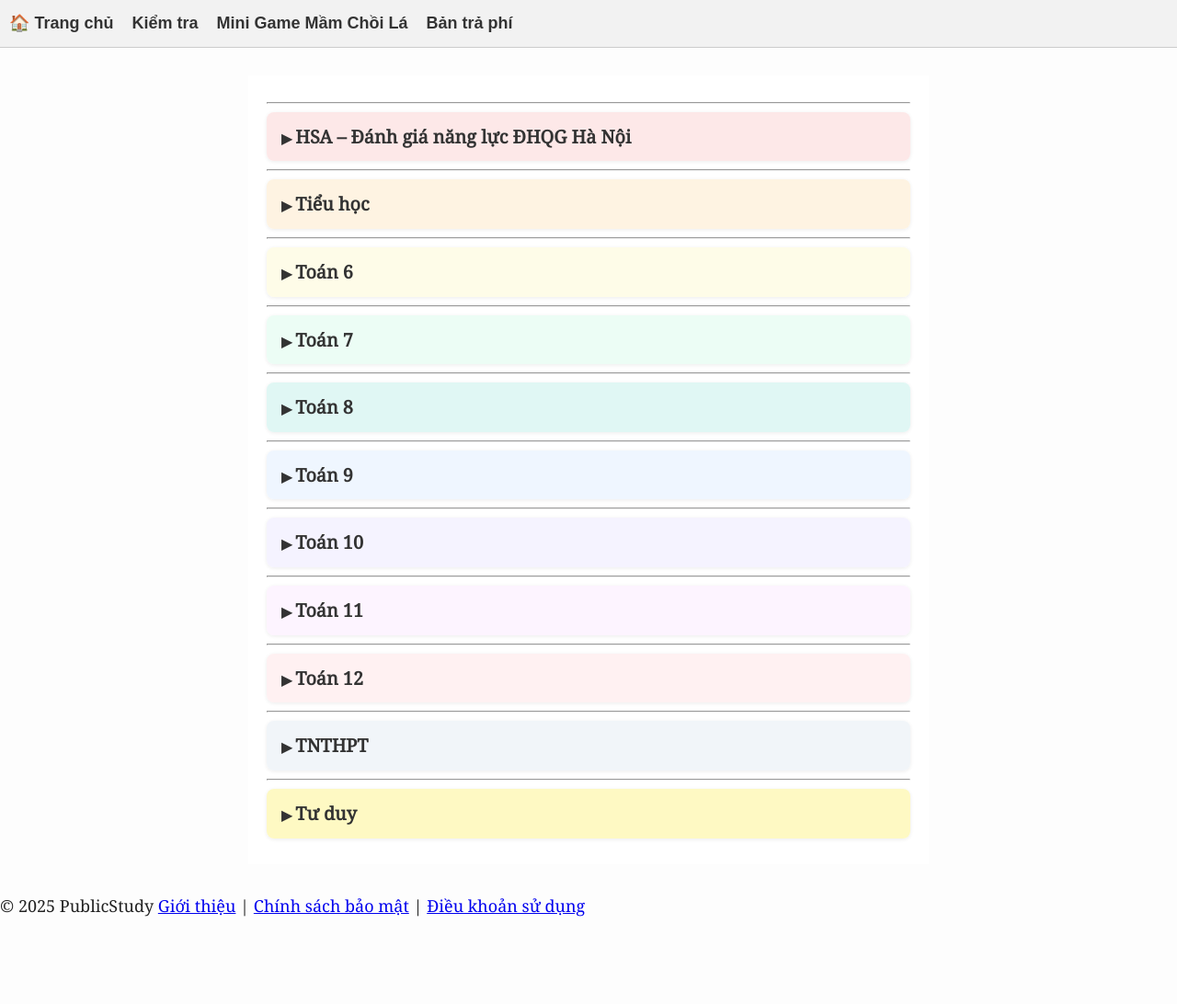
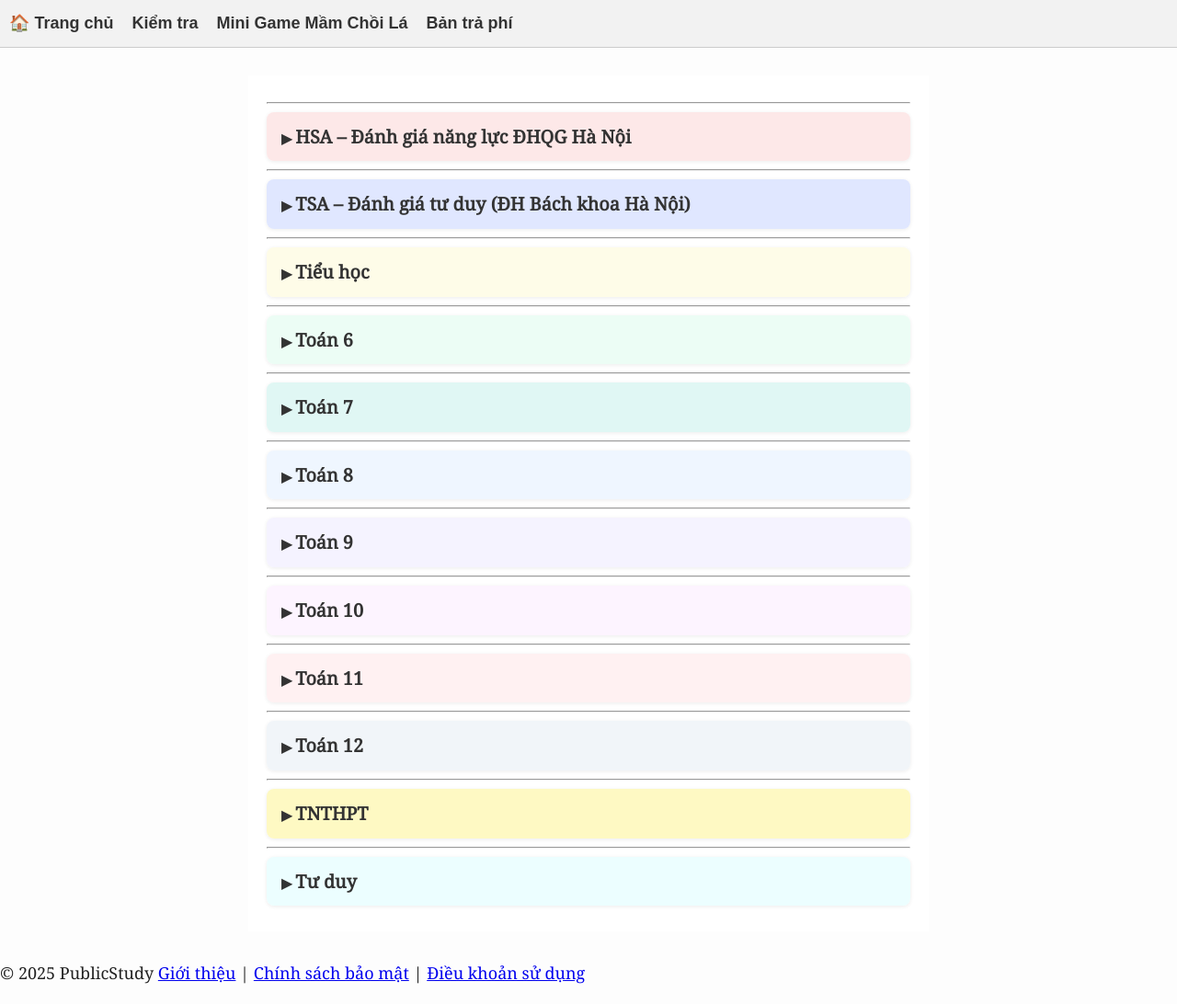
Before and after one commit to NguyenMuoiVN1988/publicstudyrepo, a Jekyll site: the page built from index.md, in a window 1280 px wide and 1092 px high. Shown: the whole window at 92% size. Built offline with Jekyll 4.4.1, drawn with Linux system fonts in a browser that asks for light colours; part of the change alters nothing that is shown.

Commit message:
move TSA lên sau HSA

```diff
--- a/index.md
+++ b/index.md
@@ -41,6 +41,7 @@ details:nth-of-type(8)  > summary { background: #fdf4ff; } /* Toán 12   – tí
 details:nth-of-type(9)  > summary { background: #fff1f2; } /* TNTHPT    – đỏ hồng    */
 details:nth-of-type(10) > summary { background: #f1f5f9; } /* Tư duy    – xám xanh   */
 details:nth-of-type(11) > summary { background: #fef9c3; } /* mục thứ 11 – vàng kem  */
+details:nth-of-type(12) > summary { background: #ecfeff; } /* mục thứ 12 – xanh băng  */
 
 /* Khi mở ra: nền trắng, chữ đen */
 details[open] > summary {
@@ -191,6 +192,31 @@ details > div {
 - [Bài giảng: Lý thuyết và ví dụ có lời giải](HSA/CDOnTap/CD25/CD25.html)
 - [Trắc nghiệm – Đề ôn tập số 01 (15 câu)](HSA/CDOnTap/CD25/TestCD25Part1.html)
 - [Trắc nghiệm – Đề ôn tập số 02 (15 câu)](HSA/CDOnTap/CD25/TestCD25Part2.html)
+
+</div>
+</details>
+
+---
+
+<details>
+<summary style="background:#e0e7ff;">TSA – Đánh giá tư duy (ĐH Bách khoa Hà Nội)</summary>
+<div markdown="1">
+
+**Luyện tập Tư duy Toán học** — tự chấm điểm, có lời giải; gồm cả dạng **kéo–thả** như bài thi trên máy.
+
+> 📐 **[Trang tổng hợp luyện tập TSA](TSA/2026/index.html)** — chọn nhanh các bài luyện theo chủ đề và bài luyện tổng hợp.
+
+*Luyện theo chủ đề*
+- [Chủ đề 1: Đại số](TSA/2026/CD1.html)
+- [Chủ đề 2: Số học](TSA/2026/CD2.html)
+- [Chủ đề 3: Giải tích](TSA/2026/CD3.html)
+- [Chủ đề 4: Hình học](TSA/2026/CD4.html)
+- [Chủ đề 5: Xác suất và thống kê](TSA/2026/CD5.html)
+
+*Bài luyện tổng hợp (định dạng đề)*
+- [Bài luyện định dạng minh hoạ (40 câu)](TSA/2026/DeMinhHoa.html)
+- [Bài luyện tổng hợp số 1 (40 câu)](TSA/2026/DeOnLuyen1.html)
+- [Bài luyện tổng hợp số 2 (40 câu)](TSA/2026/DeOnLuyen2.html)
 
 </div>
 </details>
@@ -466,22 +492,6 @@ details > div {
 <summary>Tư duy</summary>
 <div markdown="1">
 
-**Luyện tập Tư duy Toán học (định dạng TSA)**
-
-> 📐 **[Trang tổng hợp luyện tập TSA](TSA/2026/index.html)** — chọn nhanh các bài luyện theo chủ đề và bài luyện tổng hợp; có dạng **kéo–thả**, tự chấm điểm và lời giải.
-
-*Luyện theo chủ đề*
-- [Chủ đề 1: Đại số](TSA/2026/CD1.html)
-- [Chủ đề 2: Số học](TSA/2026/CD2.html)
-- [Chủ đề 3: Giải tích](TSA/2026/CD3.html)
-- [Chủ đề 4: Hình học](TSA/2026/CD4.html)
-- [Chủ đề 5: Xác suất và thống kê](TSA/2026/CD5.html)
-
-*Bài luyện tổng hợp (định dạng đề)*
-- [Bài luyện định dạng minh hoạ (40 câu)](TSA/2026/DeMinhHoa.html)
-- [Bài luyện tổng hợp số 1 (40 câu)](TSA/2026/DeOnLuyen1.html)
-- [Bài luyện tổng hợp số 2 (40 câu)](TSA/2026/DeOnLuyen2.html)
-
 - [Tư duy 1](tuduy/tuduy1.html)
 
 </div>
```
